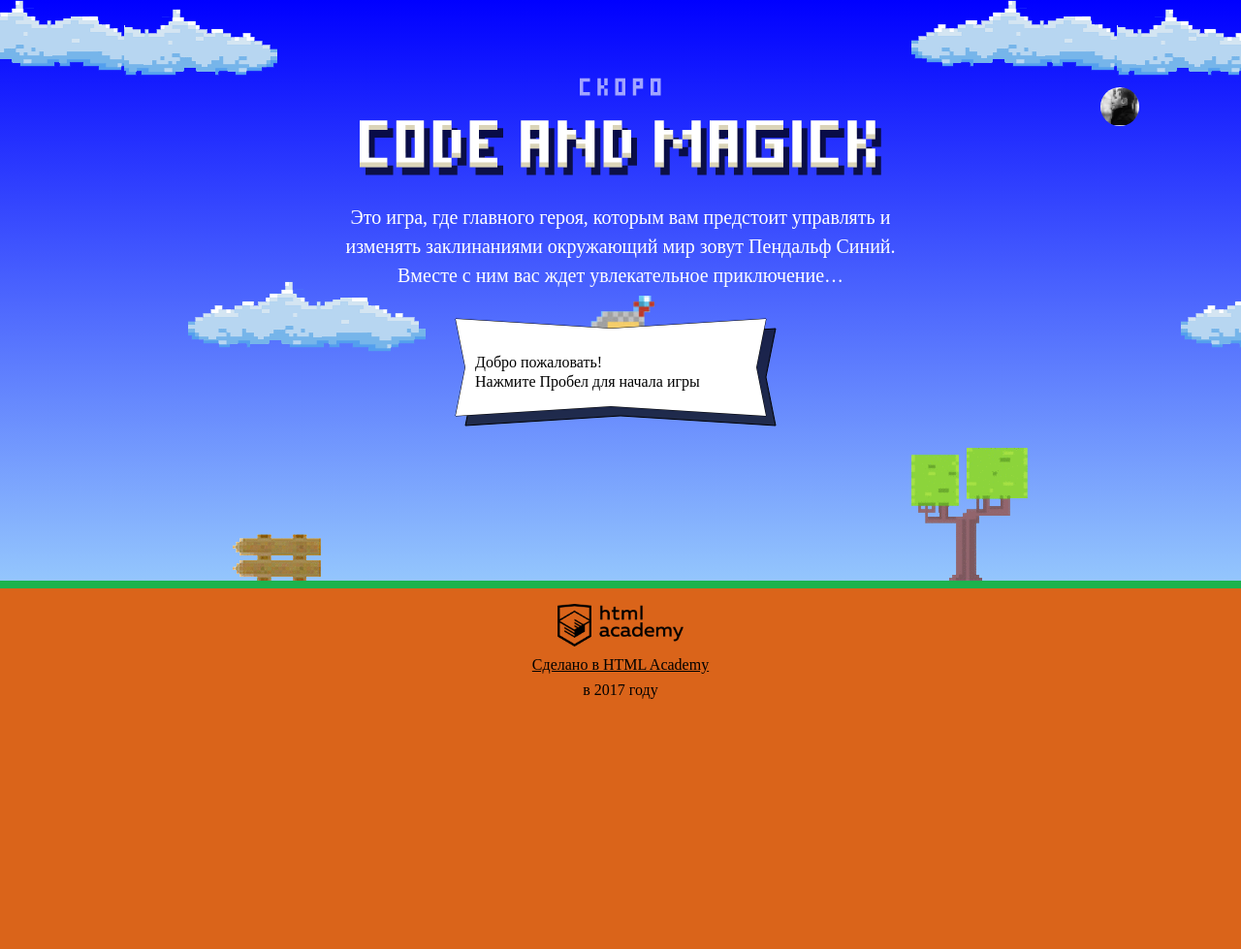
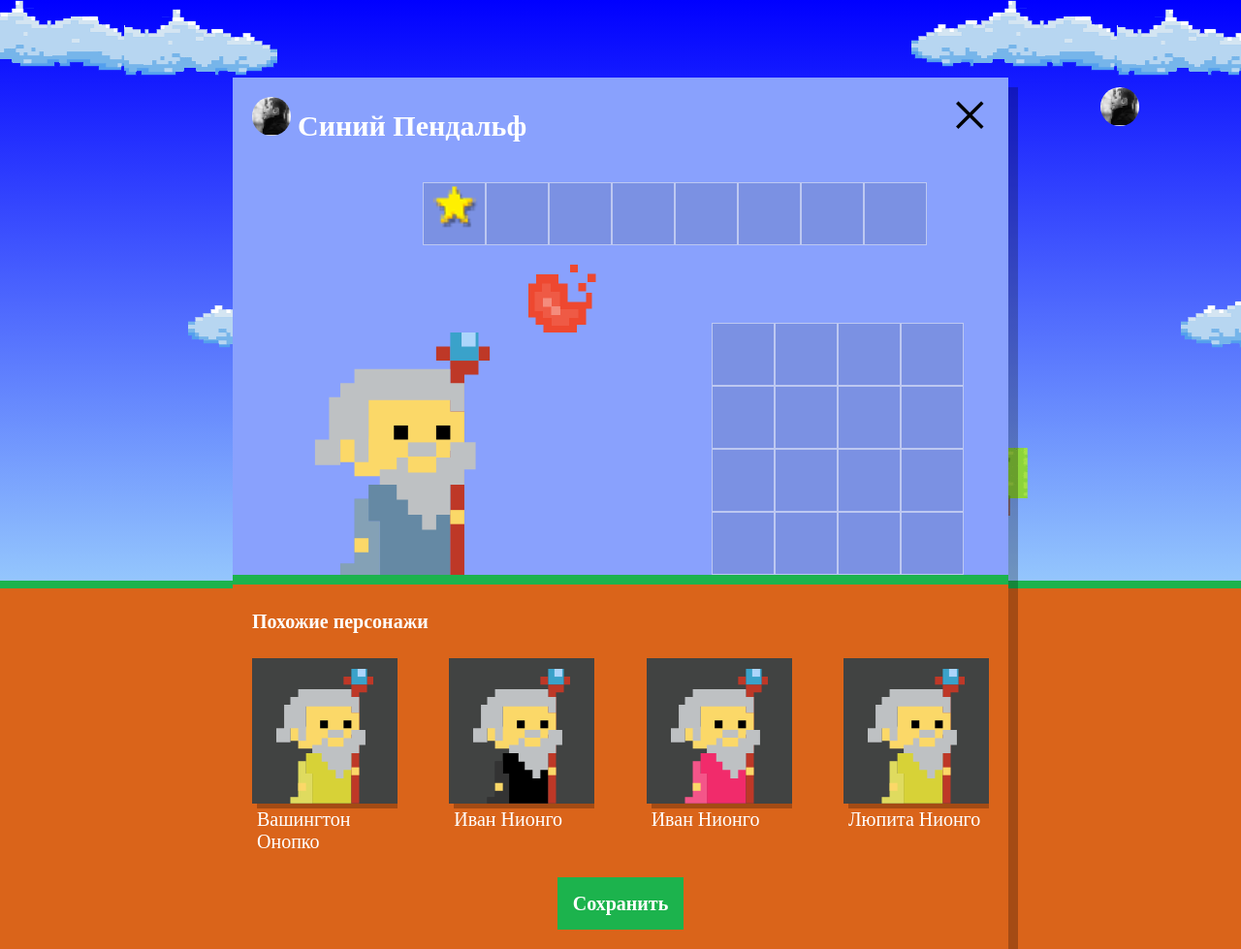
Before and after one commit to Krigig/603197-code-and-magick, a website: page index.html in a window 1280 px wide. Shown: the whole page at 97% size. Before the commit the page ends 800 px from the top, so only its background shows below. Drawn offline with Linux system fonts and the light colour scheme; a web font is replaced by a local one.

Commit message:
Клоны магов

```diff
--- a/index.html
+++ b/index.html
@@ -198,8 +198,8 @@
   };
 
 </script>
+<script src="js/setup.js"></script>
 <script src="js/game.js"></script>
 <script src="js/stat.js"></script>
-
 </body>
 </html>
--- /dev/null
+++ b/js/setup.js
@@ -0,0 +1,56 @@
+var userDialog = document.querySelector('.setup');
+userDialog.classList.remove('hidden');
+
+var similarListElement = userDialog.querySelector('.setup-similar-list');
+
+var similarWizardTemplate = document.querySelector('#similar-wizard-template')
+    .content
+    .querySelector('.setup-similar-item');
+
+
+
+var names = ['Иван', 'Хуан Себастьян', 'Мария', 'Кристоф', 'Виктор', 'Юлия', 'Люпита', 'Вашингтон'];
+var fornames = ['да Марья', 'Верон', 'Мирабелла', 'Вальц', 'Онопко', 'Топольницкая', 'Нионго', 'Ирвинг'];
+var coatColors = ['rgb(101, 137, 164)', 'rgb(241, 43, 107)', 'rgb(146, 100, 161)', 'rgb(56, 159, 117)', 'rgb(215, 210, 55)', 'rgb(0, 0, 0)'];
+var eyesColors = ['black', 'red', 'blue', 'yellow', 'green'];
+
+var namesX = [];
+
+for (var i =0 ; i < 4; i++) {
+  var j = Math.floor(Math.random() * names.length);
+  var k = Math.floor(Math.random() * fornames.length);
+
+  namesX[i] = names[j] + ' ' + fornames[k];
+}
+
+var wizards = [];
+
+for (var i =0 ; i < 4; i++) {
+  var j = Math.floor(Math.random() * namesX.length);
+  var k = Math.floor(Math.random() * coatColors.length);
+  var m = Math.floor(Math.random() * eyesColors.length);
+
+  wizards[i] = {};
+  wizards[i].name = namesX[j];
+  wizards[i].coatColor = coatColors[k];
+  wizards[i].eyesColor = eyesColors[m];
+}
+
+
+var renderWizard = function (wizard) {
+  var wizardElement = similarWizardTemplate.cloneNode(true);
+
+  wizardElement.querySelector('.setup-similar-label').textContent = wizard.name;
+  wizardElement.querySelector('.wizard-coat').style.fill = wizard.coatColor;
+
+  return wizardElement;
+}
+
+var fragment = document.createDocumentFragment();
+
+for (var i = 0; i < wizards.length; i++) {
+  fragment.appendChild(renderWizard(wizards[i]));
+}
+similarListElement.appendChild(fragment);
+
+userDialog.querySelector('.setup-similar').classList.remove('hidden');
```
